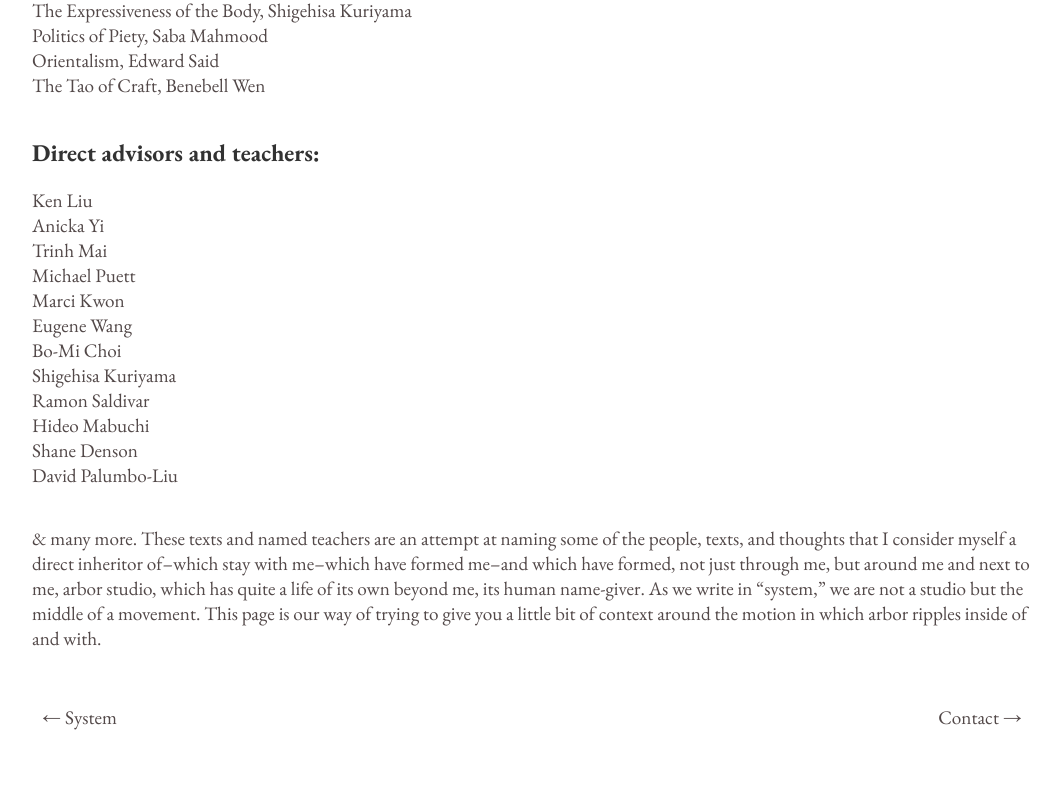
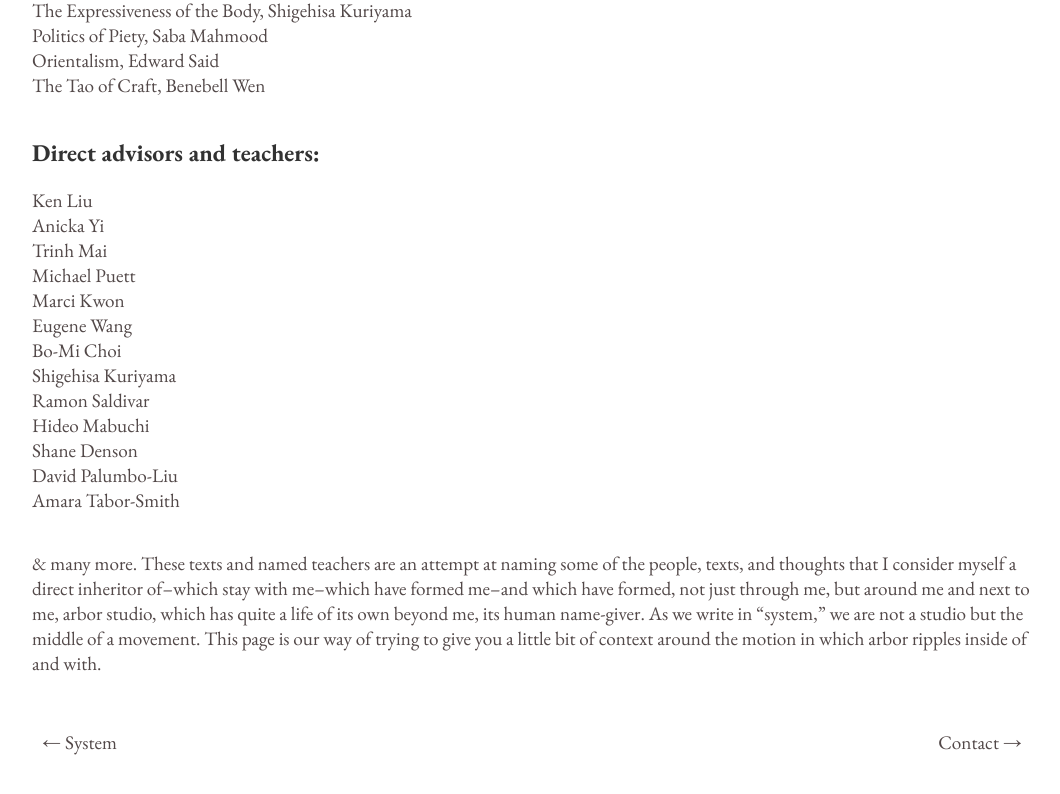
Before and after one commit to kennybc/arbor-studios, a React (Vite) app: page /lineage in a window 1280 px wide. Shown: the part 1535-2329 px from the top of the page, without its empty margins (108-1168 px from the left). Built offline with nearby package versions, Linux system fonts and the light colour scheme.

Commit message:
add advisor name

```diff
--- a/src/pages/Lineage/index.tsx
+++ b/src/pages/Lineage/index.tsx
@@ -140,6 +140,8 @@ const Lineage = () => {
           Shane Denson
           <br />
           David Palumbo-Liu
+          <br />
+          Amara Tabor-Smith
         </p>
       </Section>
       <Section>
```
